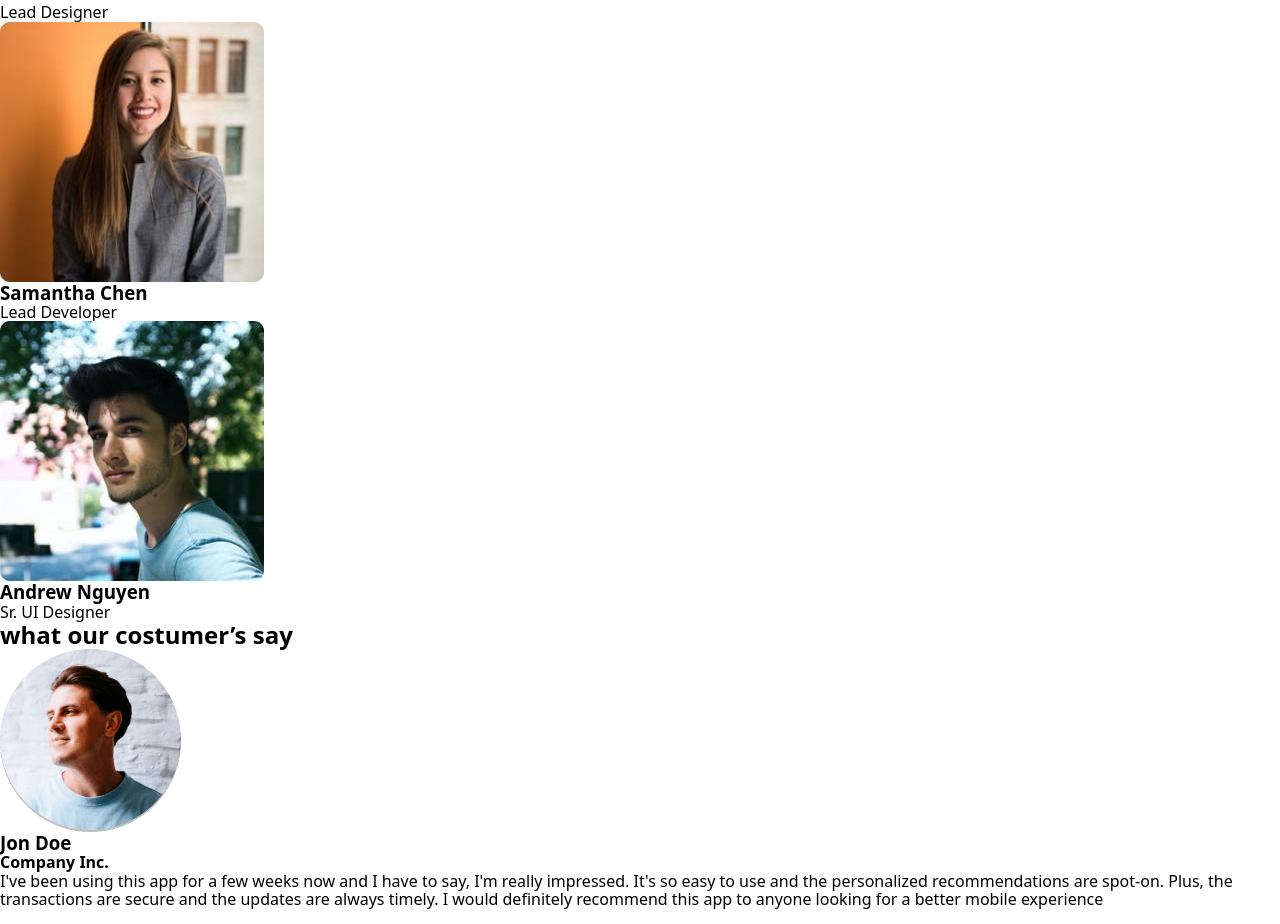
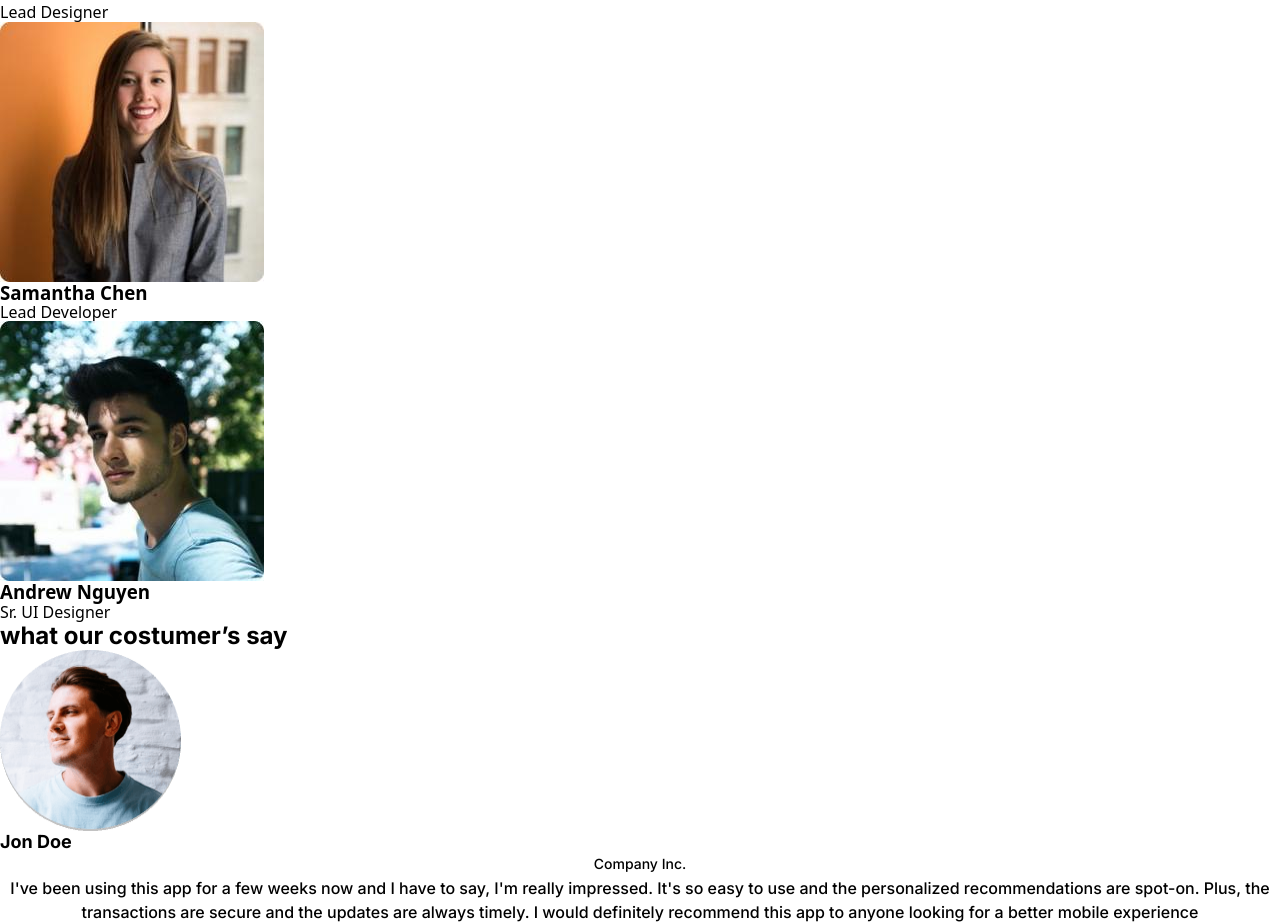
Before and after one commit to WiLexa/mobile-app, a plain HTML site: page index.html in a window 1280 px wide. Shown: the part 2249-3173 px from the top of the page. Drawn offline with nearby package versions, Linux system fonts and the light colour scheme.

Commit message:
creat section reviews and comments

```diff
--- a/css/styles.css
+++ b/css/styles.css
@@ -1,5 +1,5 @@
 :root {
-    --
+  --color-primary: #000;
 }
 h1,
 h2,
@@ -36,3 +36,37 @@ img {
   margin-right: auto;
   width: 1280px;
 }
+
+/* reviews and comments */
+.reviews-section {
+  line-height: normal;
+  font-style: normal;
+  font-family: Inter;
+  color: var(--color-primary);
+}
+
+.comments-title {
+  font-size: 24px;
+  font-weight: 700;
+}
+
+.users-name {
+  font-size: 18px;
+  font-weight: 700;
+}
+
+.reviews-section h4 {
+  color: var(--color-primary);
+  text-align: center;
+  font-size: 14px;
+  font-weight: 500;
+  line-height: 1.71; /* 171.429% */
+}
+
+.user-comment {
+  text-align: center;
+  font-size: 16px;
+  font-weight: 500;
+  line-height: 1.5; /* 150% */
+  color: var(--color-primary);
+}
--- a/index.html
+++ b/index.html
@@ -168,12 +168,17 @@
       </ul>
     </section>
     <!-- reviews and comments -->
-    <section>
-      <h2>what our costumer’s say</h2>
-      <img src="./image/reviews-comments/jon-doe.png" alt="Jon Doe" />
-      <h3>Jon Doe</h3>
+    <section class="reviews-section">
+      <h2 class="comments-title">what our costumer’s say</h2>
+      <img
+        src="./image/reviews-comments/jon-doe.png"
+        alt="Jon Doe"
+        width="181"
+        height="181"
+      />
+      <h3 class="users-name">Jon Doe</h3>
       <h4>Company Inc.</h4>
-      <p>
+      <p class="user-comment">
         I've been using this app for a few weeks now and I have to say, I'm
         really impressed. It's so easy to use and the personalized
         recommendations are spot-on. Plus, the transactions are secure and the
```
Lines whose indentation alone changed are shown as unchanged.
